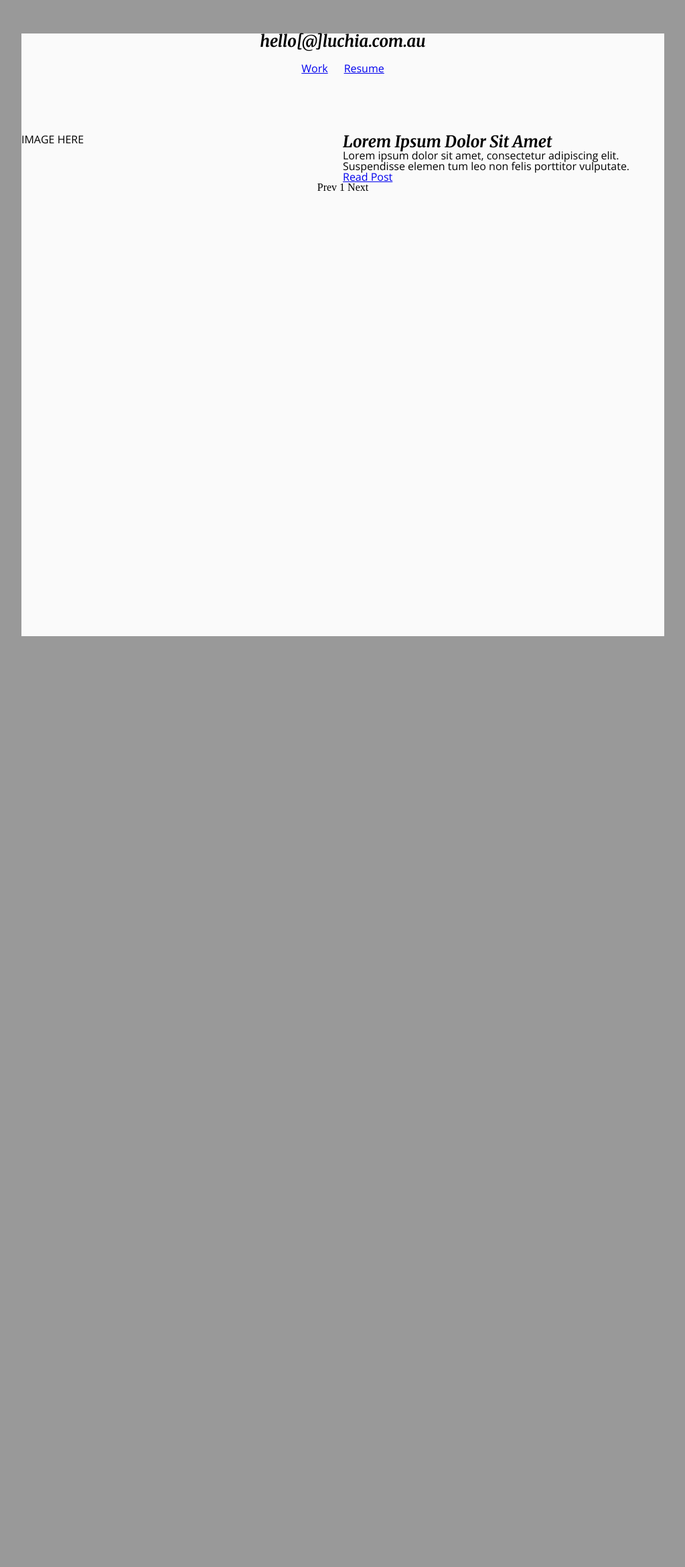
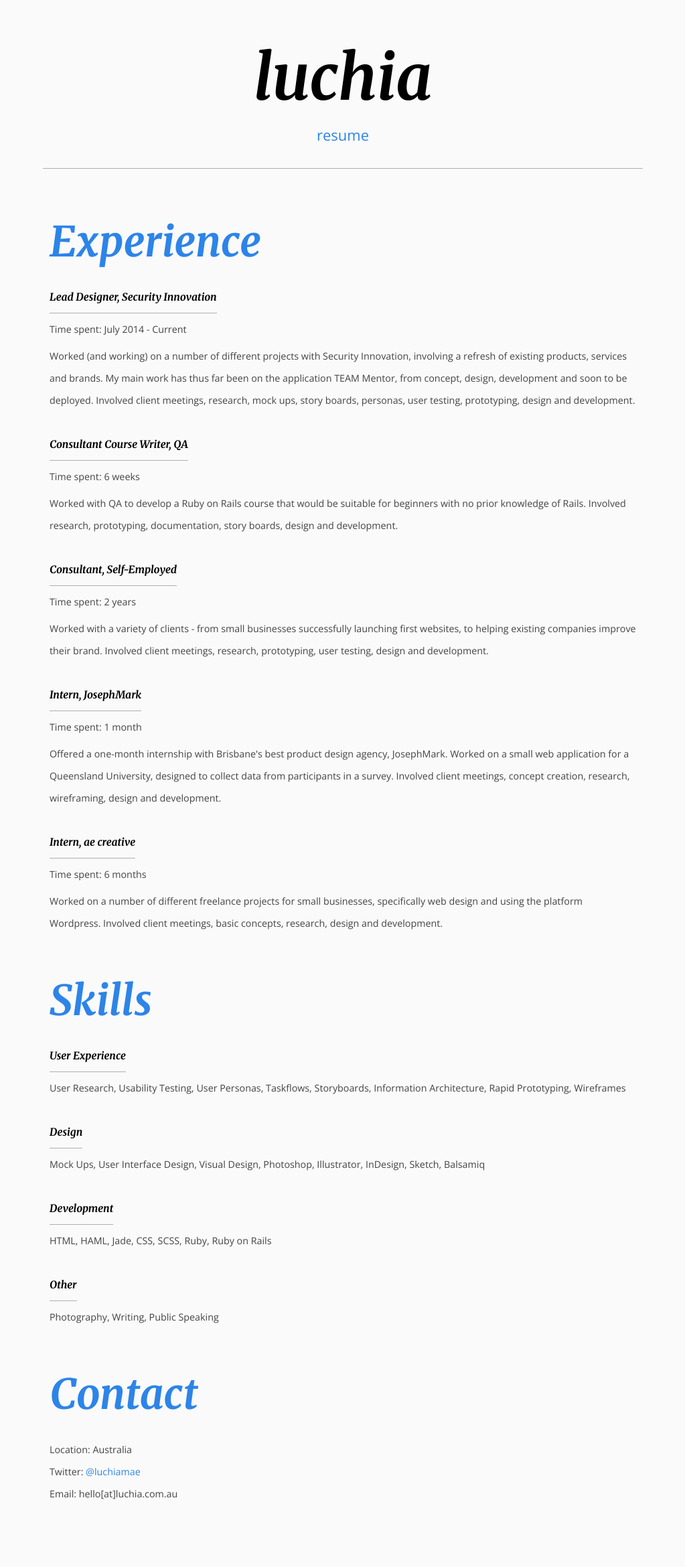
Before and after one commit to luchia/luchia.github.io, a Jekyll site: the page built from index.html, in a window 1280 px wide. Shown: the whole page at 67% size, without its empty margins (128-1151 px from the left). Built offline with Jekyll 4.4.1, drawn with Linux system fonts in a browser that asks for light colours; Markdown is read by kramdown in place of the engine named in the settings; the list of posts is cut into pages by our own code; before the commit the page ends 950 px from its top, so only the background shows below that.

Commit message:
delete excess files

```diff
--- a/_includes/header.html
+++ b/_includes/header.html
@@ -6,7 +6,7 @@
         <title>{{ site.name }}</title>
         <meta name="viewport" content="width=device-width, initial-scale=1.0">
         <meta name="description" content="{{ site.description }}">
-        <link type="text/css" rel="stylesheet" href="css/style.css" />
+        <link type="text/css" rel="stylesheet" href="/css/style.css" />
         <title>Hello</title>
     </head>
     <body>
--- a/_includes/navigation.html
+++ b/_includes/navigation.html
@@ -1,14 +1,11 @@
 <nav>
     <div id="site-title">
-        <h1>hello[@]luchia.com.au</h1>
+        <h1>luchia</h1>
     </div>
     <div id="links">
         <ul>
             <li>
-            	<a href='/'>Work</a>
-            </li>
-            <li>
-            	<a href='/resume/'>Resume</a>
+            	<a href='/'>Resume</a>
             </li>
         </ul>
     </div>
--- /dev/null
+++ b/_layouts/category.html
@@ -0,0 +1,3 @@
+{% include header.html %}
+	{{ content }}
+{% include footer.html %}
--- a/_posts/2013-03-08-best-spring-recipies.md
+++ /dev/null
@@ -1,18 +0,0 @@
----
-title: Lorem Ipsum Dolor Sit Amet
-layout: post
-excerpt: Lorem ipsum dolor sit amet, consectetur adipiscing elit. Suspendisse elemen tum leo non felis porttitor vulputate.
----
-
-Lorem ipsum dolor sit amet, consectetur adipiscing elit. Suspendisse elemen\
-tum leo non felis porttitor vulputate. Nulla ipsum quam, auctor ut hendreri\
-t quis, tincidunt eu metus. Quisque ipsum tellus, semper a tempus quis, int\
-erdum vel magna. Cras a nisl diam, in accumsan augue. Pellentesque varius n\
-ibh eu diam tempor rhoncus.
-
-## Pellentesque sollicitudin
-
-Erat pellentesque ornare gravida, ipsum est luctus neque, eget condimentum \
-urna arcu sit amet felis. Duis nisl augue, scelerisque quis iaculis non, co\
-mmodo a tellus. Class aptent taciti sociosqu ad litora torquent per conubia\
- nostra, per inceptos himenaeos. Etiam tincidunt porttitor nibh at semper.
--- /dev/null
+++ b/css/_typography.scss
@@ -0,0 +1,113 @@
+/*! Typebase.less v0.1.0 | MIT License */
+
+// Typesetting variables. Edit these!
+$baseFontSize: 22;
+$baseLineHeight: 1.5;
+$leading: $baseLineHeight * 1rem;
+
+// Rate of growth for headings
+// I actually like this to be slightly smaller then the leading. Makes for tight headings.
+$scale: 1.414;
+
+/* Setup */
+html {
+  /* Change default typefaces here */
+  font-family: serif;
+  font-size: $baseFontSize / 16 * 100%;
+  // Make everything look a little nicer in webkit
+  -webkit-font-smoothing: antialiased;
+  // -webkit-text-size-adjust: auto
+  // -moz-text-size-adjust: auto
+  // -ms-text-size-adjust: auto
+  // -o-text-size-adjust: auto
+  // text-size-adjust: auto
+}
+
+/* Copy & Lists */
+p {
+  line-height: $leading;
+  margin-top: $leading;
+  margin-bottom: 0;
+}
+
+ul, ol {
+  margin-top: $leading;
+  margin-bottom: $leading;
+  li {
+    line-height: $leading;
+  }
+  ul, ol {
+    margin-top: 0;
+    margin-bottom: 0;
+  }
+}
+
+blockquote {
+  line-height: $leading;
+  margin-top: $leading;
+  margin-bottom: $leading;
+}
+
+/* Headings */
+h1, h2, h3, h4, h5, h6 {
+  /* Change heading typefaces here */
+  font-family: sans-serif;
+  margin-top: $leading;
+  margin-bottom: 0;
+  line-height: $leading;
+}
+
+h1 {
+  font-size: 3 * $scale * 1rem;
+  line-height: 3 * $leading;
+  margin-top: 2 * $leading;
+}
+
+h2 {
+  font-size: 2 * $scale * 1rem;
+  line-height: 2 * $leading;
+  margin-top: 2 * $leading;
+}
+
+h3 {
+  font-size: 1 * $scale * 1rem;
+}
+
+h4 {
+  font-size: $scale / 2 * 1rem;
+}
+
+h5 {
+  font-size: $scale / 3 * 1rem;
+}
+
+h6 {
+  font-size: $scale / 4 * 1rem;
+}
+
+/* Tables */
+table {
+  margin-top: $leading;
+  border-spacing: 0px;
+  border-collapse: collapse;
+  td, th {
+    padding: 0;
+    line-height: $baseLineHeight * $baseFontSize - 0px;
+  }
+}
+
+/* Code blocks */
+code {
+  // Forces text to constrain to the line-height. Not ideal, but works.
+  vertical-align: bottom;
+}
+
+/* Leading paragraph text */
+.lead {
+  font-size: $scale * 1rem;
+}
+
+/* Hug a the block above you */
+.hug {
+  margin-top: 0;
+}
--- a/css/style.scss
+++ b/css/style.scss
@@ -2,50 +2,144 @@
 ---
 
 @import 'reset';
+@import 'typography';
 @import url(http://fonts.googleapis.com/css?family=Merriweather:700italic);
 @import url(http://fonts.googleapis.com/css?family=Open+Sans:300);
 
+// STRUCTURE //
 html, body {
     height: 100%;
 }
 body {
-	background-color: #999999;
+    background-color: #fafafa;
 }
 #container {
-	width: 75%;
-	height: 100%;
+    width: 100%;
+    min-height: 100%;
     margin: 0 auto;
-	margin-top: 50px;
+    padding-bottom: 50px;
     background-color: #fafafa;
 }
 nav {
     width: 100%;
     text-align: center;
-	height: 150px;
+    height: auto;
+    border-bottom: 1px solid #afafaf;
+    text-transform: lowercase;
     ul {
         text-align: center;
         list-style-type: none;
+        margin-top: 20px;
         li {
-			padding: 20px 20px 0 0;
+            padding: 0 20px 0 0;
             display: inline-block;
             &:last-child {
+                padding-right: 0;
+            }
+
+        }
+    }
+}
+#post, #resume {
+    display: flex;
+    flex-direction: column;
+    align-items: flex-start;
+    height: auto;
+}
+#feature-image {
+    order: 1;
+    img {
+        width: 100%;
+    }
+}
+#post-content, #resume {
+    padding: 10px;
+    h2 {
+        color: #2D84E8;
+    }
+    h4 {
+        margin-bottom: 0;
+        padding-bottom: 7px;
+        border-bottom: 1px solid #afafaf;
+    }
+    p {
+        margin-top: 7px;
+    }
+    p, li {
+        font-size: 0.65em;
+    }
+}
+#left-column {
+    order: 1;
+}
+#right-column {
+    order: 2;
+}
+#entire-post {
+    width: 95%;
+    margin: 0 auto;
+    img {
+        width: 100%;
+    }
+    h2 {
+        padding-bottom: 20px;
+        border-bottom: 1px solid #afafaf;
+        margin-bottom: 30px;
+    }
+}
+#gallery {
+    margin: 20px 0 0 0;
+    padding: .5vw;
+    font-size: 0;
+    display: -ms-flexbox;
+    -ms-flex-wrap: wrap;
+    -ms-flex-direction: column;
+    -webkit-flex-flow: row wrap;
+    flex-flow: row wrap;
+    display: -webkit-box;
+    display: flex;
+    div {
+        -webkitbox-flex: auto;
+        -ms-flex: auto;
+        flex: auto;
+        width: 200px;
+        margin: .5vw;
+        img {
+            width: 100%;
+            height: auto;
+        }
+    }
+}
+#category-list {
+    width: 95%;
+    h4 {
+        margin: 0;
+        padding-bottom: 7px;
+        border-bottom: 1px solid #afafaf;
+        text-transform: capitalize;
+    }
+    p, ul {
+        margin-top: 7px;
+    }
+    a, p {
+        font-size: 0.65em;
+    }
+}
+#meta-data {
+    font-size: 0.65em;
+    ul {
+        list-style-type: none;
+        li {
+            display: inline-block;
+            padding-right: 30px;
+            &:last {
                 padding-right: 0;
             }
         }
     }
 }
-section#post {
-	display: flex;
-	flex-direction: column;
-	align-items: flex-start;
-}
-#feature-image {
-	order: 1;
-}
-#post-content {
-	order: 2;
-}
 #pagination {
+    margin-top: 20px;
     ul {
         list-style-type: none;
         text-align: center;
@@ -54,23 +148,47 @@ section#post {
         }
     }
 }
-
+// TYPOGRAPHY //
 h1, h2, h3, h4, h5, h6 {
     font-family: 'Merriweather', serif;
-	font-size: 24px;
     font-style: italic;
 }
-a,p {
+a, p, li {
+    color: #444444;
     font-family: 'Open Sans', sans-serif;
-	font-size: 1em;
 }
-
-@media only screen and (min-width : 768px) {
-	section#post {
+a {
+    color: #2D84E8;
+    text-decoration: none;
+    &:hover {
+        color: #2367B5;
+    }
+    &.category {
+        text-transform: lowercase;
+    }
+}
+// MEDIA QUERIES //
+@media only screen and (min-width : 1014px) {
+    #container {
+        width: 70%;
+        margin-top: 50px;
+        margin-bottom: 50px;
+    }
+    #post {
         flex-direction: row;
         flex-wrap: nowrap;
     }
-	#feature-image, #post-content {
+    #feature-image, #post-content, #left-column, #right-column {
         flex: 1;
     }
+    #feature-image, #left-column {
+        padding: 0 30px 0 50px;
     }
+    #post-content, #right-column {
+        padding: 0 50px 0 0;
+    }
+    #entire-post, #category-list {
+        width: 85%;
+        margin: 0 auto;
+    }
+}
--- a/index.html
+++ b/index.html
@@ -2,49 +2,40 @@
 layout: default
 ---
 
-{% for post in site.posts %}
-	<section id="post">
-		<div id="feature-image">
-			<p>IMAGE HERE
-			</p>
-		</div>
-		<div id="post-content">
-			<h2>{{ post.title }}</h2>
-			<p>{{ post.excerpt }}</p>
-			<p>
-				<a href="{{ post.url }}">Read Post</a>
-		    </p>
-		</div>
-	</section>
-{% endfor %}
+<section id="resume">
+	<h2>Experience</h2>
+	<h4>Lead Designer, Security Innovation</h4>
+	<p class='time-spent'>Time spent: July 2014 - Current</p>
+	<p>Worked (and working) on a number of different projects with Security Innovation, involving a refresh of existing products, services and brands. My main work has thus far been on the application TEAM Mentor, from concept, design, development and soon to be deployed. Involved client meetings, research, mock ups, story boards, personas, user testing, prototyping, design and development.</p>
 
-<div id="pagination">
+	<h4>Consultant Course Writer, QA</h4>
+	<p>Time spent: 6 weeks</p>
+	<p>Worked with QA to develop a Ruby on Rails course that would be suitable for beginners with no prior knowledge of Rails. Involved research, prototyping, documentation, story boards, design and development.</p>
+
+	<h4>Consultant, Self-Employed</h4>
+	<p>Time spent: 2 years</p>
+	<p>Worked with a variety of clients - from small businesses successfully launching first websites, to helping existing companies improve their brand. Involved client meetings, research, prototyping, user testing, design and development.</p>
+
+	<h4>Intern, JosephMark</h4>
+	<p>Time spent: 1 month</p>
+	<p>Offered a one-month internship with Brisbane's best product design agency, JosephMark. Worked on a small web application for a Queensland University, designed to collect data from participants in a survey. Involved client meetings, concept creation, research, wireframing, design and development.</p>
+
+	<h4>Intern, ae creative</h4>
+	<p>Time spent: 6 months</p>
+	<p>Worked on a number of different freelance projects for small businesses, specifically web design and using the platform Wordpress. Involved client meetings, basic concepts, research, design and development.</p>
+	<h2>Skills</h2>
+	<h4>User Experience</h4>
+	<p>User Research,  Usability Testing, User Personas,  Taskflows, Storyboards, Information Architecture, Rapid Prototyping, Wireframes</p>
+	<h4>Design</h4>
+	<p>Mock Ups, User Interface Design, Visual Design, Photoshop, Illustrator, InDesign, Sketch, Balsamiq</p>
+	<h4>Development</h4>
+	<p>HTML, HAML, Jade, CSS, SCSS, Ruby, Ruby on Rails</p>
+	<h4>Other</h4>
+	<p>Photography, Writing, Public Speaking</p>
+	<h2>Contact</h2>
 	<ul>
-		{% if paginator.previous_page %}
-		    {% if paginator.previous_page == 1 %}
-		    	<a href='/'>Previous</a>
-		    {% else %}
-		    	<a href="/page{{ paginator.previous_page }}">Prev</a>
-		    {% endif %}
-		{% else %}
-			<li><span class="disabled">Prev</span></li>
-		{% endif %}
-		{% if paginator.page == 1 %}
-		    <li><span class="active">1</span></li>
-		{% else %}
-			<li><a href="/">1</a></li>
-		{% endif %}
-		{% for count in (2..paginator.total_pages) %}
-			{% if count == paginator.page %}
-				<li><span class="active">{{ count }}</span></li>
-			{% else %}
-				<li><a href="/page{{ count }}">{{ count }}</a></li>
-			{% endif %}
-		{% endfor %}
-		{% if paginator.next_page %}
-		    <li><a href="/page{{ paginator.next_page }}">Next</a></li>
-		{% else %}
-			<li><span class="disabled">Next</span></li>
-		{% endif %}
+		<li>Location: Australia</li>
+		<li>Twitter: <a href='http://www.twitter.com.au/luchiamae' target='_blank'>@luchiamae</a></li>
+		<li>Email: hello[at]luchia.com.au</li>
 	</ul>
-</div>
+</section>
```
Also changed, not shown: _layouts/post.html (+15 -3 lines), _posts/2014-07-20-canterbury.html (added, +135 -0 lines), category/index.html (added, +21 -0 lines), resume/index.html (deleted, +0 -12 lines), 7 other files. Lines whose indentation alone changed are shown as unchanged.
